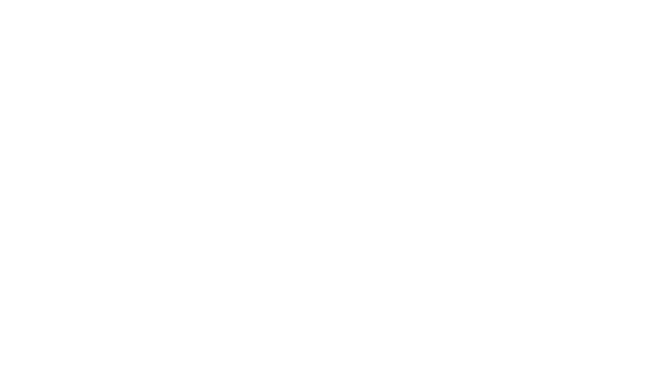
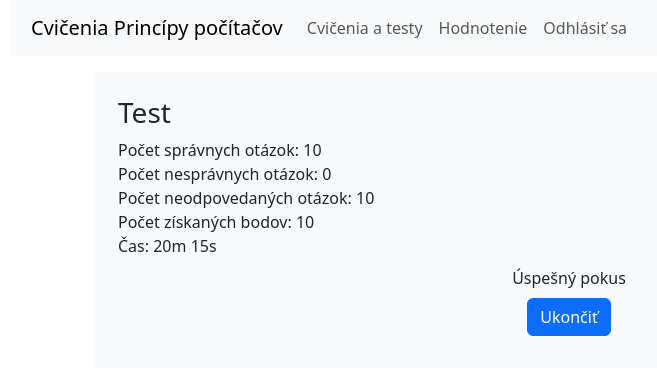
Before and after one commit to Dam297/TIA_Cvicenia-Principy-pocitacov, a React (Vite) app in the folder app-fe/: page /end in a window 1280 px wide. Before the commit this address had no page. Shown: the top 374 px of the page, without its empty margins (71-728 px from the left). Built offline with nearby package versions, Linux system fonts and the light colour scheme.

Commit message:
Add FinalExerciseTestPage
Add FinalExerciseTestPage - final page after completed exercise or test

```diff
--- a/app-fe/src/App.jsx
+++ b/app-fe/src/App.jsx
@@ -3,6 +3,7 @@
 import SuccessStudentPage from './pages/SuccessStudentPage';
 import ExerciseTestPage from './pages/ExerciseTestPage';
 import DescriptionPage from './pages/DescriptionPage';
+import FinalExerciseTestPage from './pages/FinalExerciseTestPage';
 
 
 
@@ -26,6 +27,11 @@
             element={<DescriptionPage/>}
           >
           </Route>
+          <Route
+            path="/end"
+            element={<FinalExerciseTestPage/>}
+          >
+          </Route>
         </Routes>
 
       </BrowserRouter>
--- /dev/null
+++ b/app-fe/src/pages/FinalExerciseTestPage.jsx
@@ -0,0 +1,43 @@
+import Nav from "../components/Nav";
+import HeaderSmall from "../components/HeaderSmall";
+import Button from "../components/Button";
+
+function FinalExerciseTestPage() {
+    let finish = SAMPLE_FINISHED_TEST
+    return <>
+        <Nav />
+        <div className="row align-items-center justify-content-center" >
+            <div className="col-10 bg-light p-4 m-3">
+                <HeaderSmall name={finish.name} />
+
+                <p className="row m-0 font-weight-bold">Počet správnych otázok: {finish.n_good}</p>
+                <p className="row m-0 font-weight-bold">Počet nesprávnych otázok: {finish.n_bad}</p>
+                <p className="row m-0 font-weight-bold">Počet neodpovedaných otázok: {finish.n_empty}</p>
+                <p className="row m-0 font-weight-bold">Počet získaných bodov: {finish.n_points}</p>
+                <p className="row m-0 font-weight-bold">Čas: {finish.time}</p>
+
+
+                <p className="row m-2 font-weight-bold justify-content-center align-items-center">{(finish.ok === 1) ? "Úspešný pokus" : "Neúspešný pokus"}</p>
+
+                <div className="row m-2 justify-content-center">
+                    <div className="col-auto p-0">
+                        <Button text={"Ukončiť"} where="/" />
+                    </div>
+                </div>
+            </div>
+        </div>
+    </>
+}
+
+export default FinalExerciseTestPage
+
+const SAMPLE_FINISHED_TEST =
+    {
+        name: "Test",
+        n_good: 10,
+        n_bad: 0,
+        n_empty: 10,
+        n_points: 10,
+        time: "20m 15s",
+        ok: 1
+    };
```
